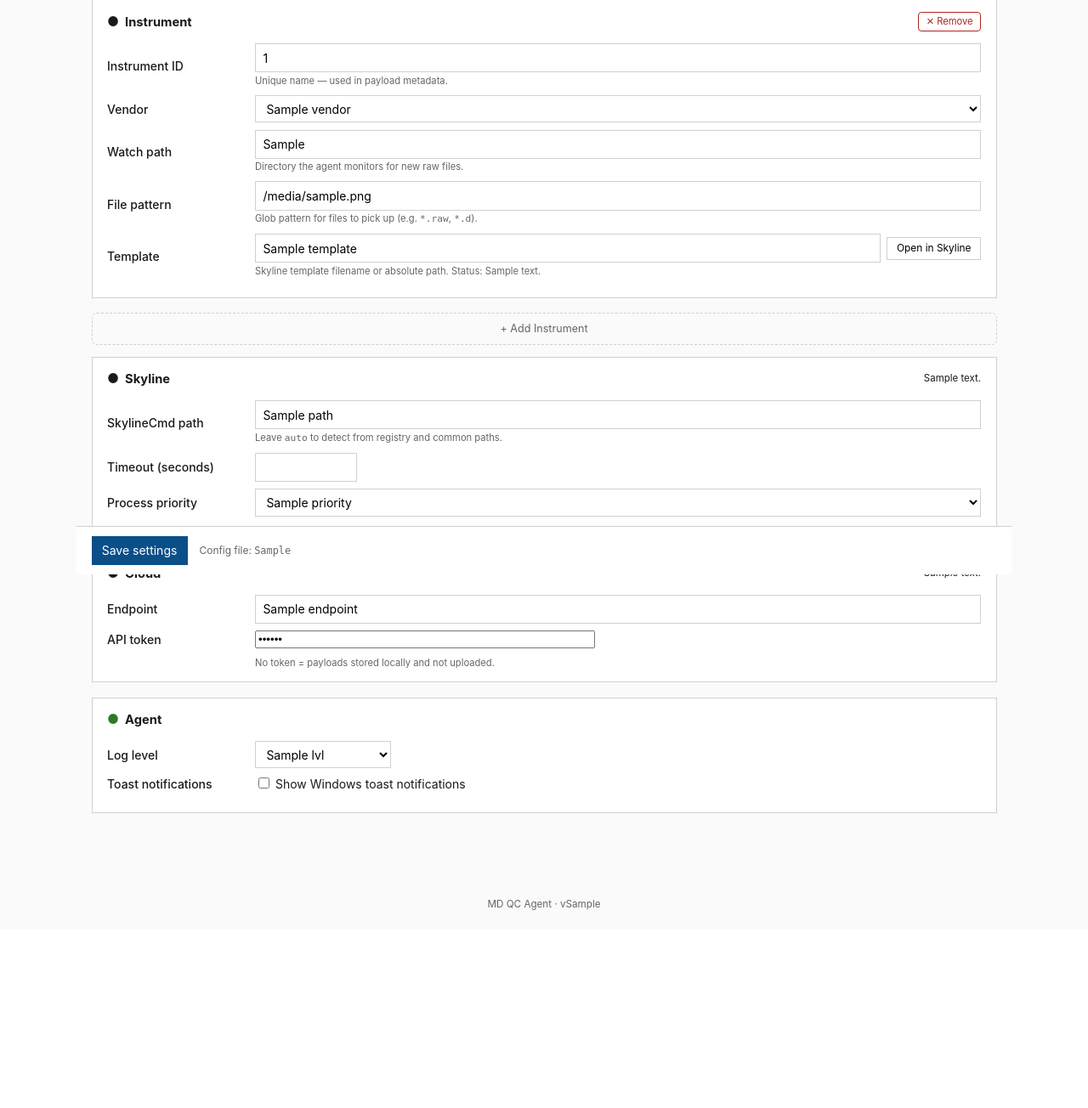
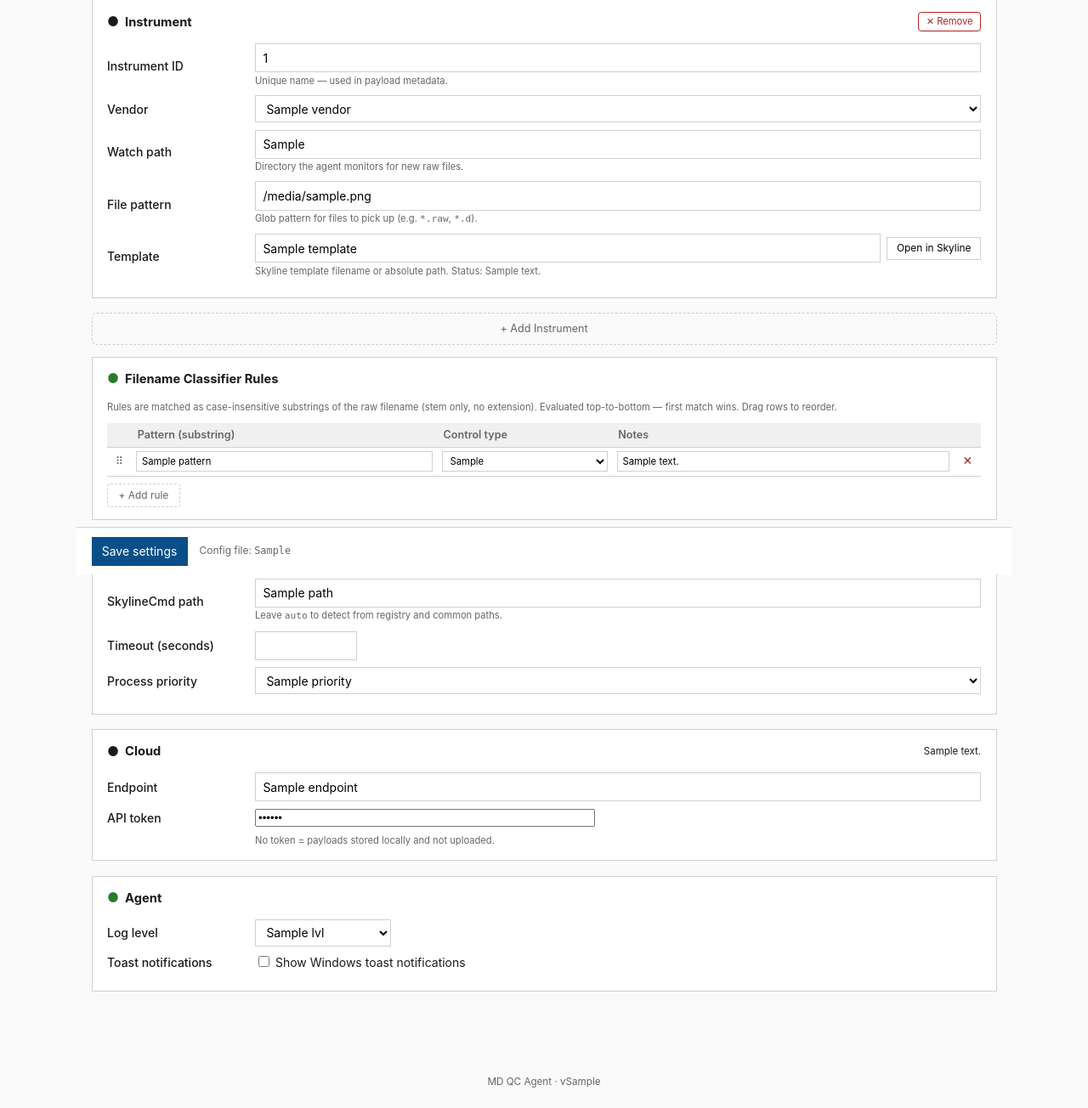
Before and after one commit to webwebb56/mdqc-py, a Python web app: template src/mdqc/webui/templates/settings/index.html in a window 1280 px wide. Shown: the part 124-1428 px from the top of the page at 85% size. Before the commit the page ends 1195 px from the top, so only its background shows below. Run offline with Jinja, Linux system fonts and the light colour scheme; the template is opened without the code that fills it: most values are stand-ins (such as "Sample title", 1, 10 or a date in 2020).

Commit message:
Add configurable filename classifier rules
Schema: ClassifierRule model (pattern, control_type, notes) + classifier_rules
list on Config. Defaults include standard MD patterns (SSC0, QCA, QCB,
BLANK) plus Evosep-specific mappings (Hela_QC -> QC_A, eb_inbetween -> BLANK).

Classifier: classify_file/classify_filename accept optional rules list;
custom rules (case-insensitive substring) are checked first, built-in regex
patterns used as fallback. Matched custom rules return HIGH confidence.

Settings UI: Classifier Rules section with editable table — pattern,
control-type dropdown, notes column. Rows support drag-to-reorder and
per-row delete. Add rule button appends a blank row. Saved to config.toml
as [[classifier_rules]] array via existing _write_config path.

Lifecycle: passes cfg.classifier_rules into classify_file on each run.

Co-Authored-By: Claude Sonnet 4.6 <noreply@anthropic.com>

```diff
--- a/src/mdqc/service/lifecycle.py
+++ b/src/mdqc/service/lifecycle.py
@@ -399,7 +399,7 @@ async def _build_state(cfg: Config) -> AppState:
                 {"path": str(path), "instrument_id": instrument_id},
             )
 
-            classification = classify_file(path)
+            classification = classify_file(path, rules=state.cfg.classifier_rules)
             if instrument_id is not None:
                 classification.instrument_id = instrument_id
 
--- a/src/mdqc/webui/templates/settings/index.html
+++ b/src/mdqc/webui/templates/settings/index.html
@@ -99,6 +99,29 @@
     border-color: var(--accent);
     color: var(--accent);
   }
+
+  /* Classifier rules table */
+  .rules-table { width: 100%; border-collapse: collapse; font-size: 0.9em; }
+  .rules-table th {
+    text-align: left; font-weight: 600; padding: 0.3rem 0.5rem;
+    border-bottom: 1px solid var(--border); color: var(--muted);
+  }
+  .rules-table td { padding: 0.3rem 0.4rem; vertical-align: middle; }
+  .rules-table tr:not(:last-child) td { border-bottom: 1px solid var(--border); }
+  .rules-table input[type=text] { width: 100%; font-size: 0.9em; padding: 0.2rem 0.4rem; }
+  .rules-table select { font-size: 0.9em; padding: 0.2rem 0.3rem; }
+  .rules-table .del-btn {
+    background: none; border: none; color: var(--bad);
+    cursor: pointer; font-size: 1rem; padding: 0 0.3rem; line-height: 1;
+  }
+  .rules-table .del-btn:hover { color: #c00; }
+  .add-rule-btn {
+    margin-top: 0.6rem; background: none; border: 1px dashed var(--border);
+    color: var(--muted); border-radius: 4px; padding: 0.3rem 0.9rem;
+    font-size: 0.85em; cursor: pointer;
+  }
+  .add-rule-btn:hover { border-color: var(--accent); color: var(--accent); }
+  .drag-handle { cursor: grab; color: var(--muted); padding: 0 0.3rem; user-select: none; }
 </style>
 
 {% if saved %}
@@ -246,6 +269,49 @@
   <button type="button" class="add-instrument-btn" onclick="addInstrument()">
     + Add Instrument
   </button>
+
+  {# ── Classifier Rules ───────────────────────────────────────────────── #}
+  <section class="panel">
+    <div class="section-heading">
+      <span class="dot ok">●</span>
+      <h2>Filename Classifier Rules</h2>
+    </div>
+    <p class="field-hint" style="margin-bottom:0.75rem;">
+      Rules are matched as case-insensitive substrings of the raw filename (stem only, no extension).
+      Evaluated top-to-bottom — first match wins. Drag rows to reorder.
+    </p>
+
+    <table class="rules-table" id="rules-table">
+      <thead>
+        <tr>
+          <th style="width:1.5rem;"></th>
+          <th style="width:35%;">Pattern (substring)</th>
+          <th style="width:20%;">Control type</th>
+          <th>Notes</th>
+          <th style="width:2rem;"></th>
+        </tr>
+      </thead>
+      <tbody id="rules-body">
+        {% for rule in cfg.classifier_rules %}
+        <tr draggable="true" class="rule-row">
+          <td><span class="drag-handle">⠿</span></td>
+          <td><input type="text" name="rule_pattern_{{ loop.index0 }}" value="{{ rule.pattern }}" placeholder="e.g. Hela_QC"></td>
+          <td>
+            <select name="rule_type_{{ loop.index0 }}">
+              {% for ct in control_types %}
+              <option value="{{ ct }}" {% if rule.control_type == ct %}selected{% endif %}>{{ ct }}</option>
+              {% endfor %}
+            </select>
+          </td>
+          <td><input type="text" name="rule_notes_{{ loop.index0 }}" value="{{ rule.notes }}" placeholder="optional description"></td>
+          <td><button type="button" class="del-btn" onclick="deleteRule(this)" title="Remove">✕</button></td>
+        </tr>
+        {% endfor %}
+      </tbody>
+    </table>
+
+    <button type="button" class="add-rule-btn" onclick="addRule()">+ Add rule</button>
+  </section>
 
   {# ── Skyline ────────────────────────────────────────────────────────── #}
   <section class="panel">
@@ -436,6 +502,69 @@ function removeInstrument(btn) {
   updateHeadings();
 }
 
+// ── Classifier rules ──────────────────────────────────────────────────────
+const CONTROL_TYPES = {{ control_types | tojson }};
+
+function ruleRowIdx() {
+  return document.querySelectorAll('#rules-body .rule-row').length;
+}
+
+function reindexRules() {
+  document.querySelectorAll('#rules-body .rule-row').forEach((row, i) => {
+    row.querySelector('input[name^="rule_pattern_"]').name = `rule_pattern_${i}`;
+    row.querySelector('select[name^="rule_type_"]').name    = `rule_type_${i}`;
+    row.querySelector('input[name^="rule_notes_"]').name   = `rule_notes_${i}`;
+  });
+}
+
+function addRule() {
+  const idx = ruleRowIdx();
+  const opts = CONTROL_TYPES.map(ct => `<option value="${ct}">${ct}</option>`).join('');
+  const row = document.createElement('tr');
+  row.draggable = true;
+  row.className = 'rule-row';
+  row.innerHTML = `
+    <td><span class="drag-handle">⠿</span></td>
+    <td><input type="text" name="rule_pattern_${idx}" value="" placeholder="e.g. Hela_QC"></td>
+    <td><select name="rule_type_${idx}">${opts}</select></td>
+    <td><input type="text" name="rule_notes_${idx}" value="" placeholder="optional description"></td>
+    <td><button type="button" class="del-btn" onclick="deleteRule(this)" title="Remove">✕</button></td>`;
+  document.getElementById('rules-body').appendChild(row);
+  attachDrag(row);
+  row.querySelector('input[type=text]').focus();
+}
+
+function deleteRule(btn) {
+  btn.closest('tr').remove();
+  reindexRules();
+}
+
+// ── Drag-to-reorder ───────────────────────────────────────────────────────
+let _dragSrc = null;
+
+function attachDrag(row) {
+  row.addEventListener('dragstart', e => {
+    _dragSrc = row;
+    e.dataTransfer.effectAllowed = 'move';
+    row.style.opacity = '0.4';
+  });
+  row.addEventListener('dragend', () => { row.style.opacity = ''; reindexRules(); });
+  row.addEventListener('dragover', e => { e.preventDefault(); e.dataTransfer.dropEffect = 'move'; });
+  row.addEventListener('drop', e => {
+    e.preventDefault();
+    if (_dragSrc && _dragSrc !== row) {
+      const tbody = document.getElementById('rules-body');
+      const rows = [...tbody.querySelectorAll('tr')];
+      const srcIdx = rows.indexOf(_dragSrc);
+      const tgtIdx = rows.indexOf(row);
+      if (srcIdx < tgtIdx) tbody.insertBefore(_dragSrc, row.nextSibling);
+      else tbody.insertBefore(_dragSrc, row);
+    }
+  });
+}
+
+document.querySelectorAll('#rules-body .rule-row').forEach(attachDrag);
+
 function openTemplate(inputId) {
   const name = document.getElementById(inputId).value.trim();
   if (!name) { alert('Enter a template name or path first.'); return; }
```
Also changed, not shown: src/mdqc/classifier.py (+31 -3 lines), src/mdqc/config/schema.py (+44 -0 lines), src/mdqc/webui/settings.py (+28 -0 lines).
